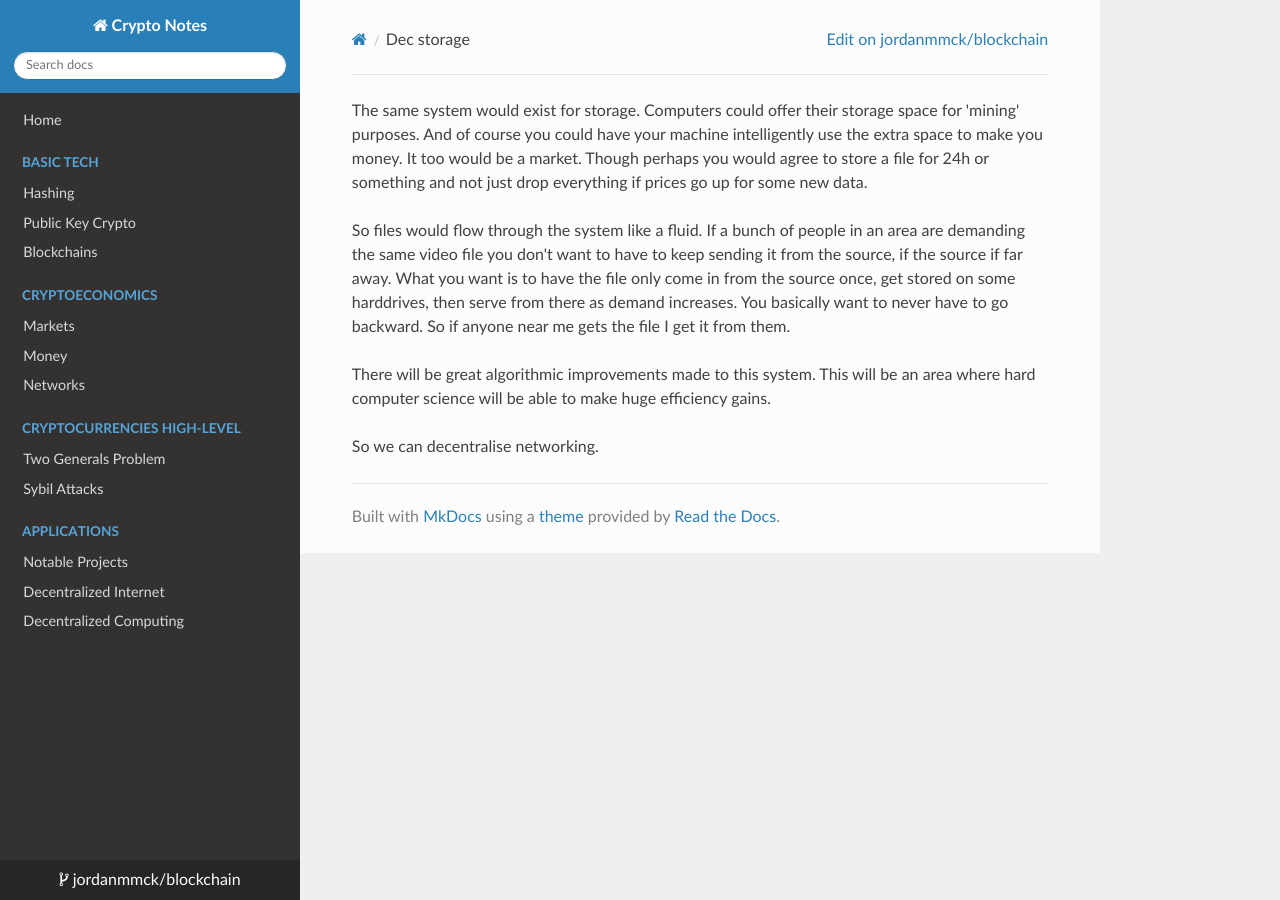
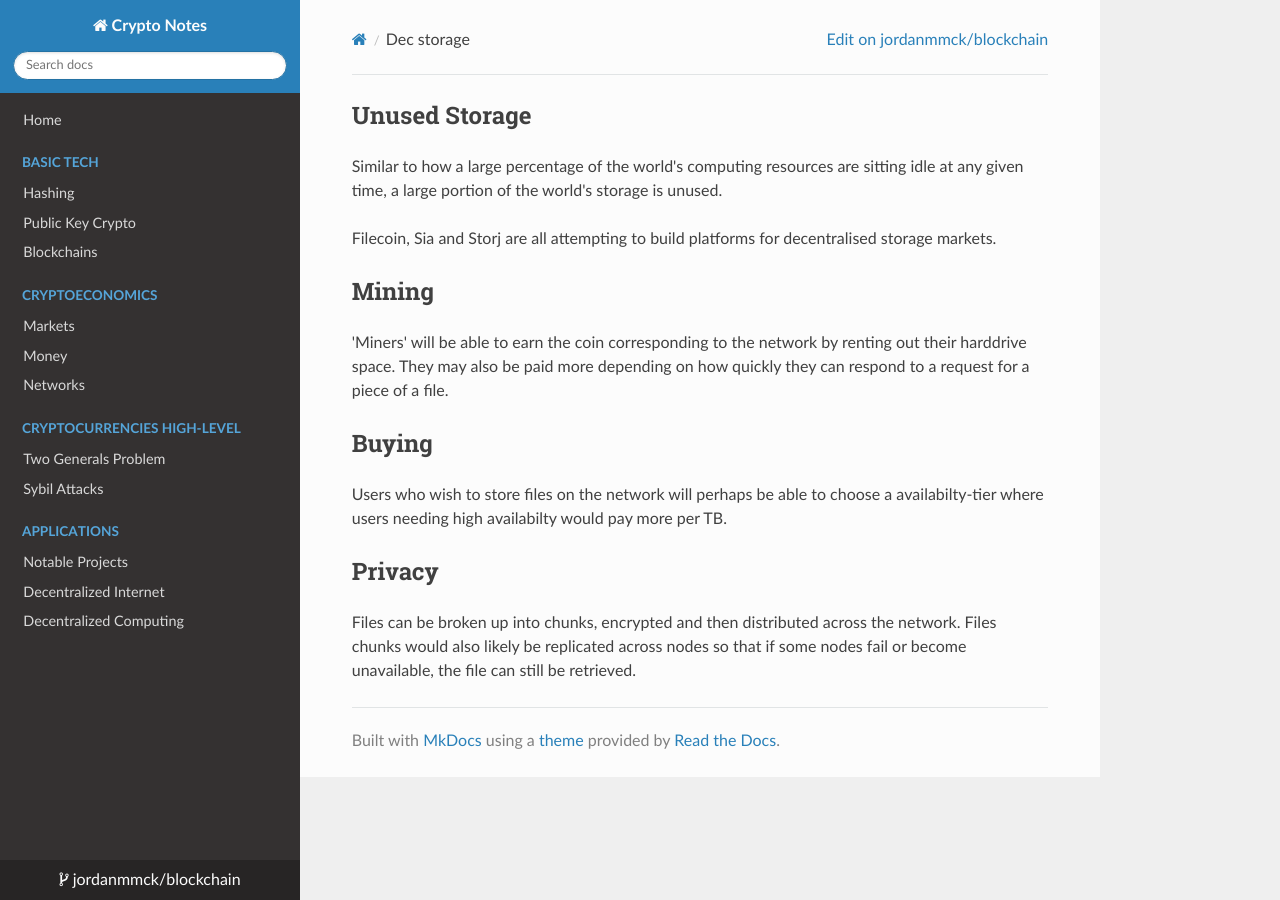
Before and after one commit to brianorwhatever/blockchain, an MkDocs documentation site: the page built from Notes/applications/dec_storage.md, in a window 1280 px wide. Built offline with MkDocs 1.6.1, drawn with Linux system fonts in a browser that asks for light colours; nearby versions of some CDN libraries; old or Windows-style settings are respelled for this version of MkDocs.

Commit message:
decentralised storage

```diff
--- a/Notes/applications/dec_storage.md
+++ b/Notes/applications/dec_storage.md
@@ -1,8 +1,13 @@
+## Unused Storage
+Similar to how a large percentage of the world's computing resources are sitting idle at any given time, a large portion of the world's storage is unused.
 
-The same system would exist for storage. Computers could offer their storage space for 'mining' purposes. And of course you could have your machine intelligently use the extra space to make you money. It too would be a market. Though perhaps you would agree to store a file for 24h or something and not just drop everything if prices go up for some new data.
+Filecoin, Sia and Storj are all attempting to build platforms for decentralised storage markets.
 
-So files would flow through the system like a fluid. If a bunch of people in an area are demanding the same video file you don't want to have to keep sending it from the source, if the source if far away. What you want is to have the file only come in from the source once, get stored on some harddrives, then serve from there as demand increases. You basically want to never have to go backward. So if anyone near me gets the file I get it from them.
+## Mining
+'Miners' will be able to earn the coin corresponding to the network by renting out their harddrive space. They may also be paid more depending on how quickly they can respond to a request for a piece of a file.
 
-There will be great algorithmic improvements made to this system. This will be an area where hard computer science will be able to make huge efficiency gains.
+## Buying
+Users who wish to store files on the network will perhaps be able to choose a availabilty-tier where users needing high availabilty would pay more per TB.
 
-So we can decentralise networking.
+## Privacy
+Files can be broken up into chunks, encrypted and then distributed across the network. Files chunks would also likely be replicated across nodes so that if some nodes fail or become unavailable, the file can still be retrieved.
```
